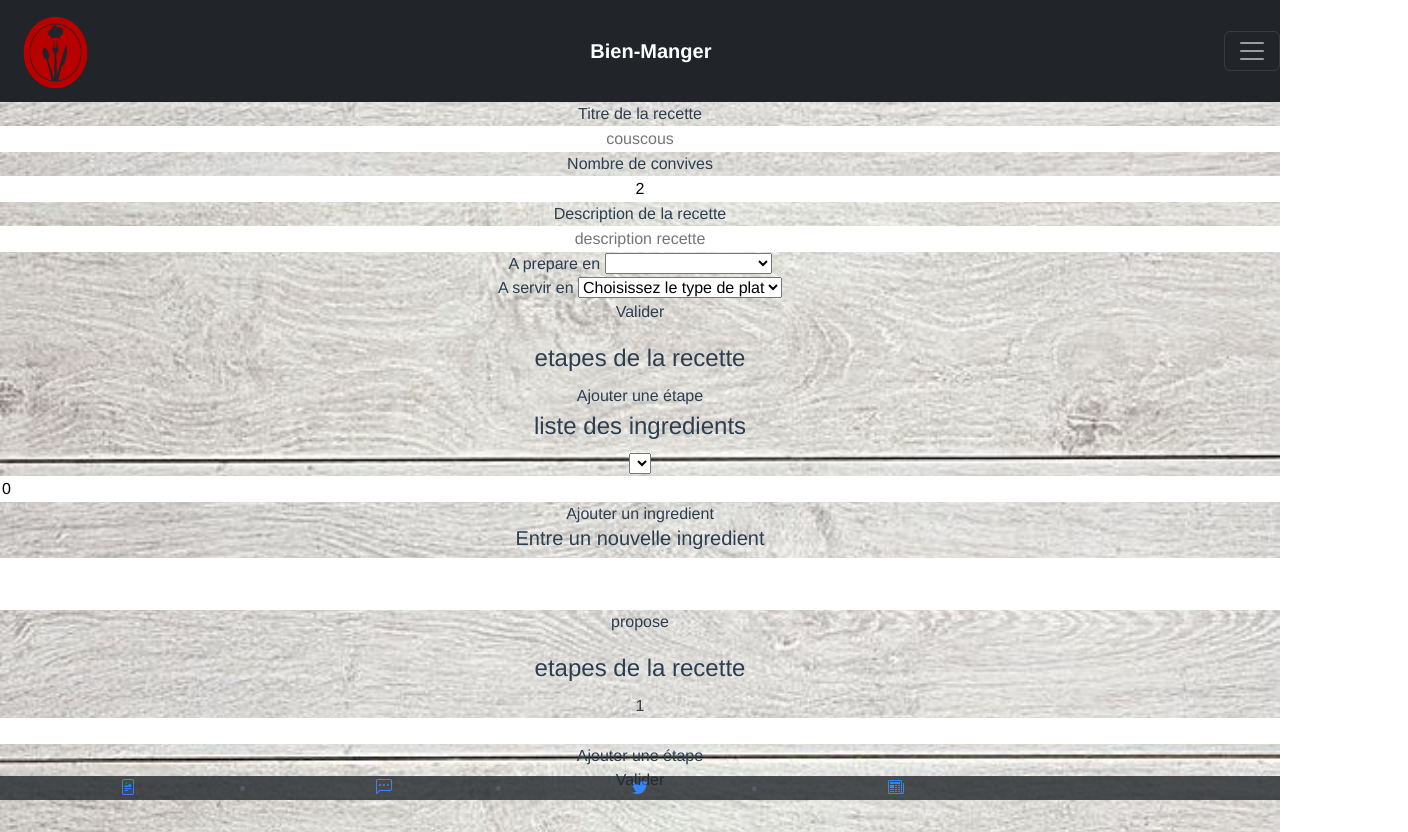
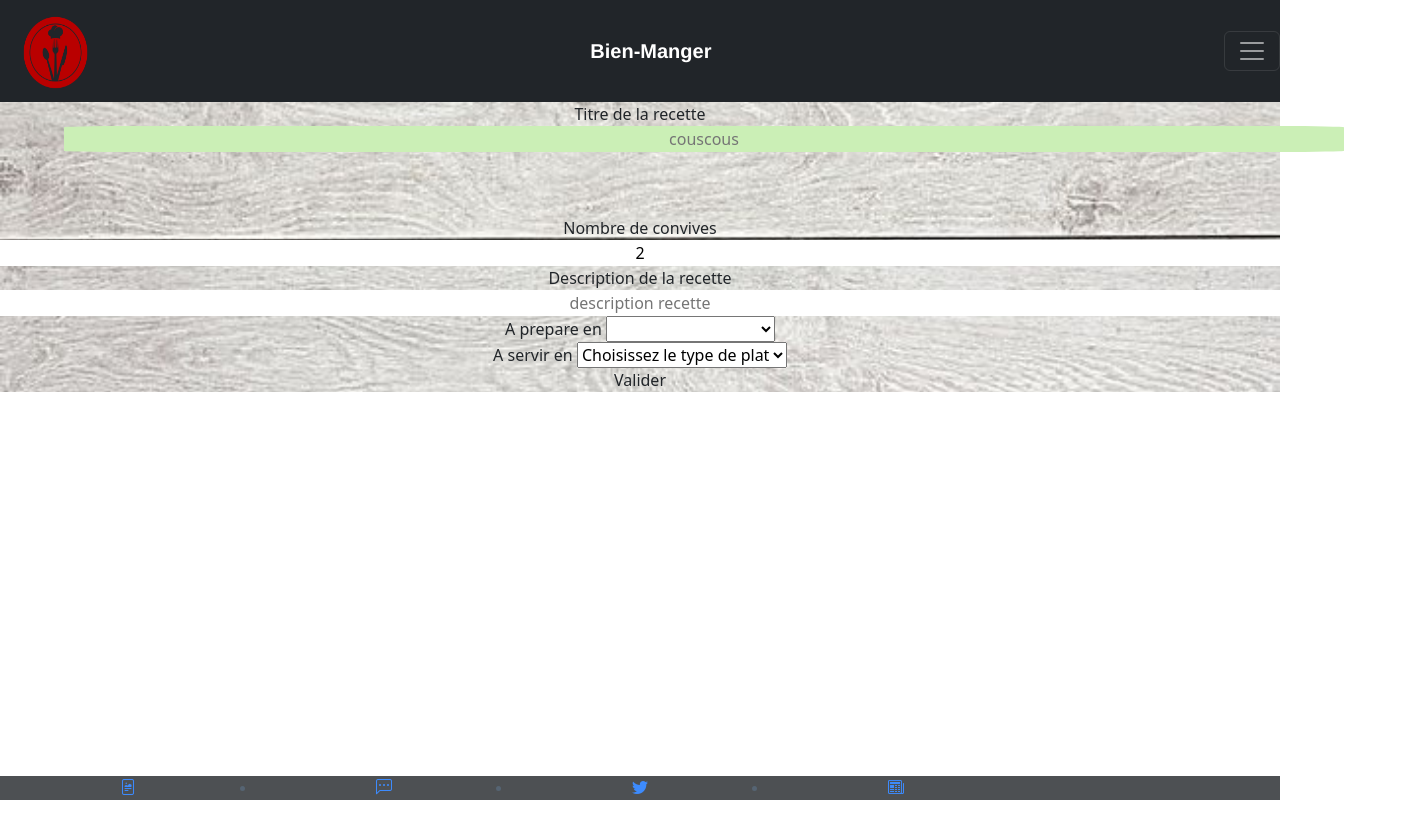
Before and after one commit to Kennt49/BienManger_v2, a Vue app: page /recette in a window 1280 px wide. Shown: the whole page, 1408 px wide, since content can reach past the window. After the commit the page ends 800 px from the top, so only its background shows below. Built offline with nearby package versions, Linux system fonts and the light colour scheme.

Commit message:
ajout etape non fini

```diff
--- a/src/components/AjoutIngredients.vue
+++ b/src/components/AjoutIngredients.vue
@@ -56,7 +56,8 @@ export default {
                 .then(data => (this.$store.commit('ajoutIngred', data)));
 
         },
-        valideIngredients() {
+
+        valideIngredients(){
             // parcourt le tableau d'objet et envoie les ingredients
             for (let index = 0; index < this.elements.length; index++) {
                 fetch(process.env.VUE_APP_CON_URL + '/ingredient_recette/add', {
@@ -67,7 +68,7 @@ export default {
                     .then((data) => data.json());
             }
         }
+    }
 
-    }
 }
 </script>
--- a/src/views/ajoutView.vue
+++ b/src/views/ajoutView.vue
@@ -1,8 +1,11 @@
 <template>
+
+    <body class="back-img-cover">
         <div>
             <div>
                 <label for="titre">Titre de la recette</label>
-            <input class="text-align-center" type="text" v-model="this.collect.Name" placeholder="couscous" /><br>
+                <input class="text-align-center back-hidden backblock-color styleblock-radius" type="text"
+                    v-model="this.collect.Name" placeholder="couscous" /><br>
                 <label for="guest">Nombre de convives</label>
                 <input class="text-align-center" type="text" v-model="this.collect.guest" placeholder="2" /><br>
                 <label for="guest">Description de la recette</label>
@@ -24,15 +27,9 @@
                 </div>
                 <p v-if="step == 0" @click="valid">Valider</p>
 
-            <div v-if="step === 0">
-                <legend>etapes de la recette</legend>
-                <div v-for="(etape, index) of etapes" :key="index">
-                    <div>{{index+1}}</div><input type="text" v-model="etapes[index].content" /><br />
-                </div>
-                <a @click="create_champ">Ajouter une étape</a>
-
-                <AjoutIngredients :ingredients="ingredients" :transfertId="transfertId" ></AjoutIngredients>
-                <AjoutEtape :transfertId="transfertId" ></AjoutEtape>
+                <div v-if="step === 1">
+                    <AjoutIngredients :ingredients="ingredients" :transfertId="transfertId"></AjoutIngredients>
+                    <AjoutEtape :transfertId="transfertId"></AjoutEtape>
                     <div>
                         <p @click="valide">Valider</p>
                     </div><br>
@@ -43,9 +40,10 @@
         </div>
 
 
-
+    </body>
 </template>
 <script>
+
 import AjoutIngredients from "../components/AjoutIngredients.vue";
 import AjoutEtape from '../components/AjoutEtape.vue';
 
@@ -53,7 +51,8 @@ export default {
     name: 'ajoutView',
     components: {
         AjoutIngredients,
-        AjoutEtape
+        AjoutEtape,
+
 
     },
     computed: {
@@ -112,7 +111,7 @@ export default {
         },
         valide() {//envoie des etapes et ingredient en base non fini a debugger
 
-            this.valideEtape();
+            //this.valideEtape();
             this.validIgredients();
             this.$router.push("/retourData");
         },
```
Lines whose indentation alone changed are shown as unchanged.
